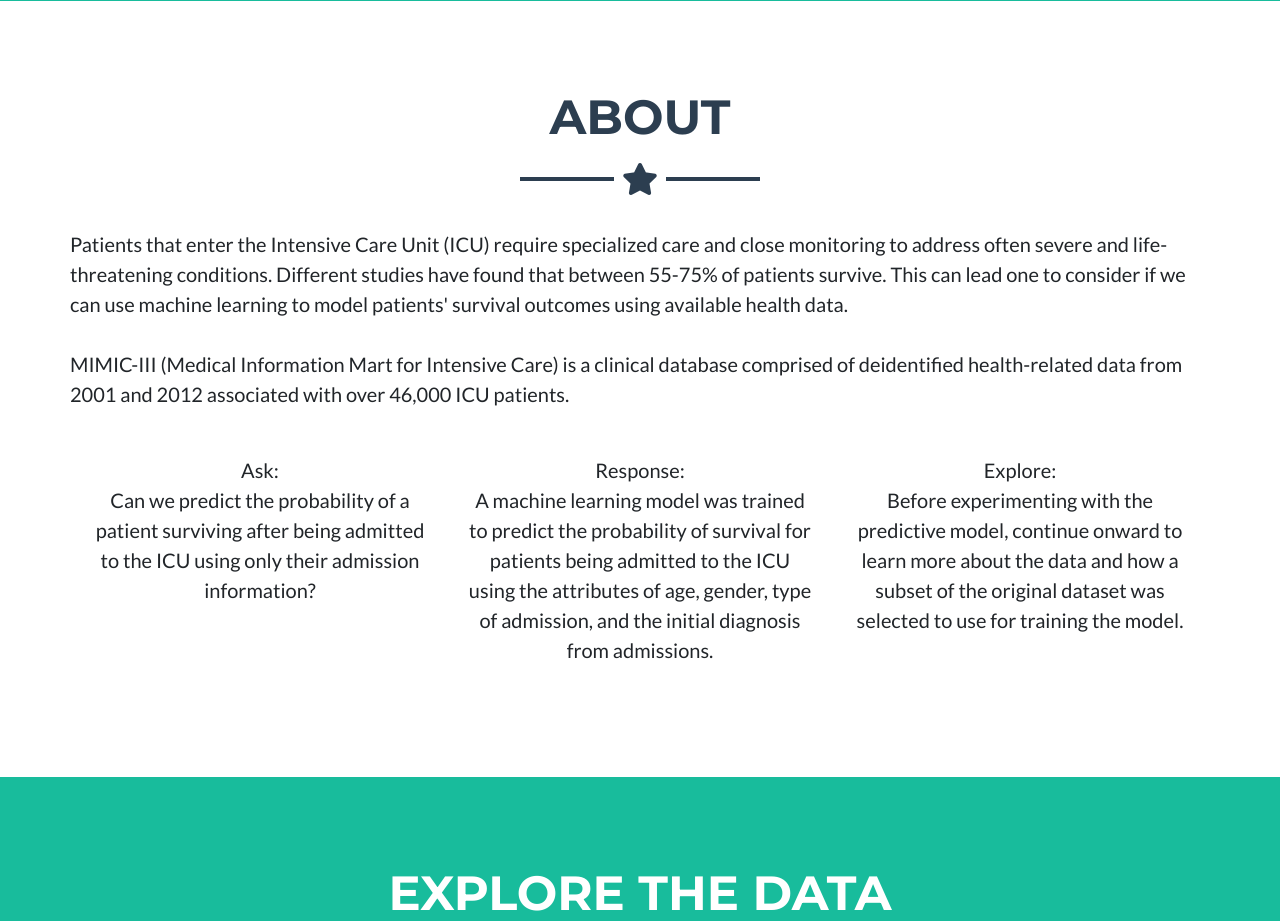
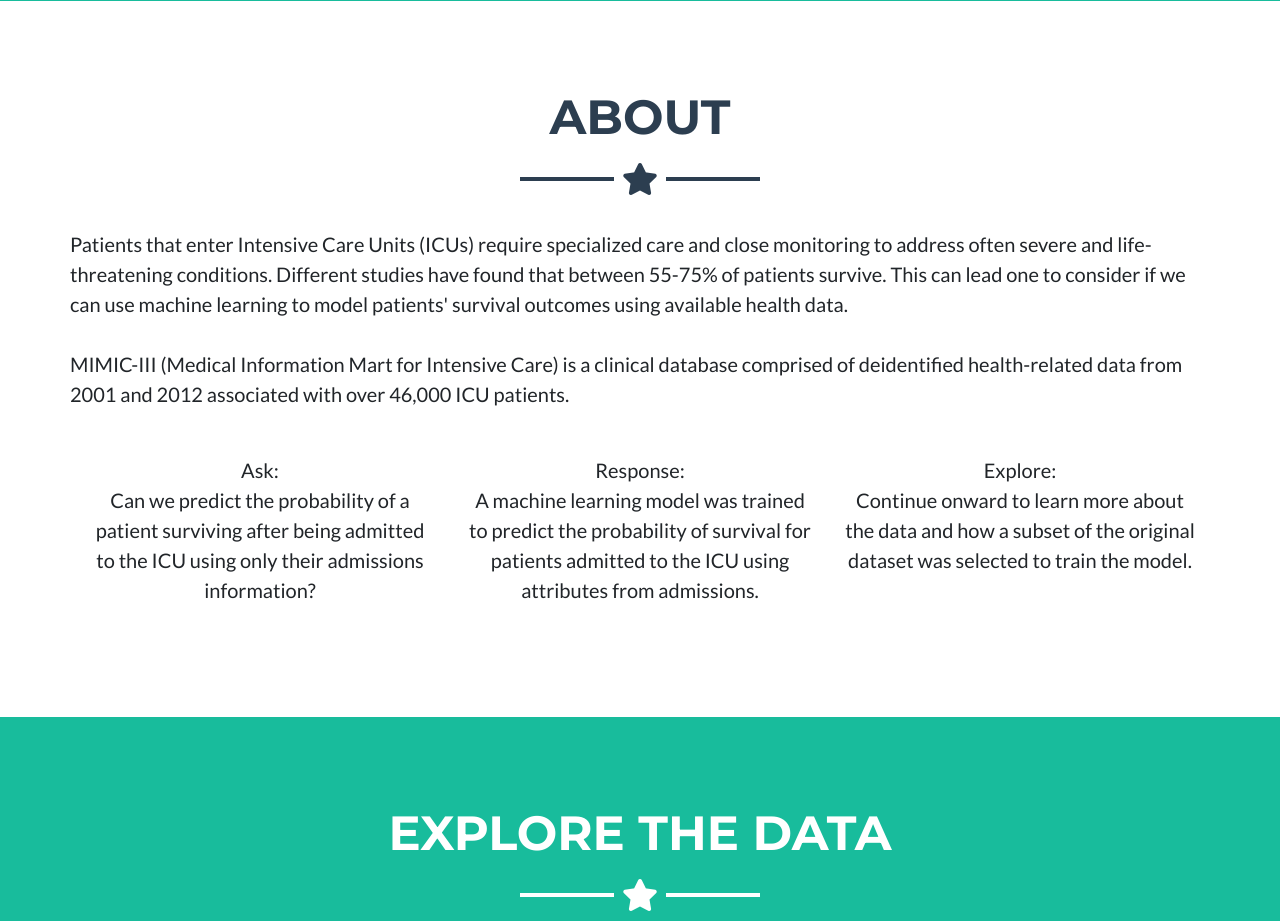
Before and after one commit to ailin-liu/where-is-your-next-job, a Flask app: page /index in a window 1280 px wide. Shown: the part 789-1710 px from the top of the page. Run offline with Flask 2, Linux system fonts and the light colour scheme; parts of the project's set-up code (start-up, migrations or seed data) failed here and were passed over; some libraries are stand-ins or nearby versions.

Commit message:
updates about

```diff
--- a/templates/index.html
+++ b/templates/index.html
@@ -93,7 +93,7 @@
             <div class="ml-auto">
                 <p class="lead">
 
-                    Patients that enter the Intensive Care Unit (ICU) require specialized care and
+                    Patients that enter Intensive Care Units (ICUs) require specialized care and
                     close monitoring to address often severe and life-threatening conditions. Different studies have
                     found that between 55-75% of patients survive. This can lead one to consider if we can use machine
                     learning to model patients' survival outcomes using available health data. <br>
@@ -113,7 +113,7 @@
 
                     Ask: <br>
                     Can we predict the probability of a patient surviving after being admitted to the ICU
-                    using only their admission information?
+                    using only their admissions information?
 
                 </p>
             </div>
@@ -123,9 +123,9 @@
 
                     Response: <br>
                     A machine learning model was trained to predict the probability of survival
-                    for patients being admitted to the ICU using the attributes of
-                    age, gender, type of admission, and the initial diagnosis from admissions.
+                    for patients admitted to the ICU using attributes from admissions.
 
+                    <!--age, gender, type of admission, and the initial diagnosis -->
                 </p>
             </div>
 
@@ -133,8 +133,8 @@
                 <p class="lead text-center">
 
                     Explore: <br>
-                    Before experimenting with the predictive model, continue onward to learn more about the data
-                    and how a subset of the original dataset was selected to use for training the model.
+                    Continue onward to learn more about the data
+                    and how a subset of the original dataset was selected to train the model.
 
                 </p>
             </div>
```
